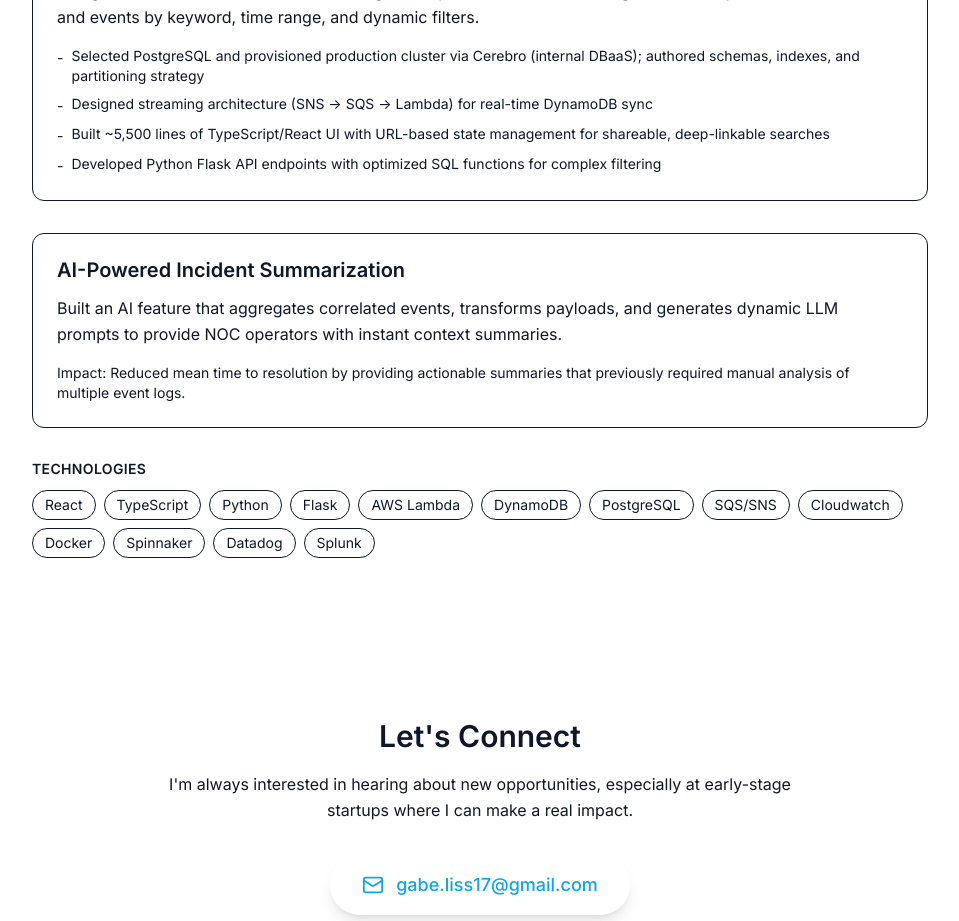
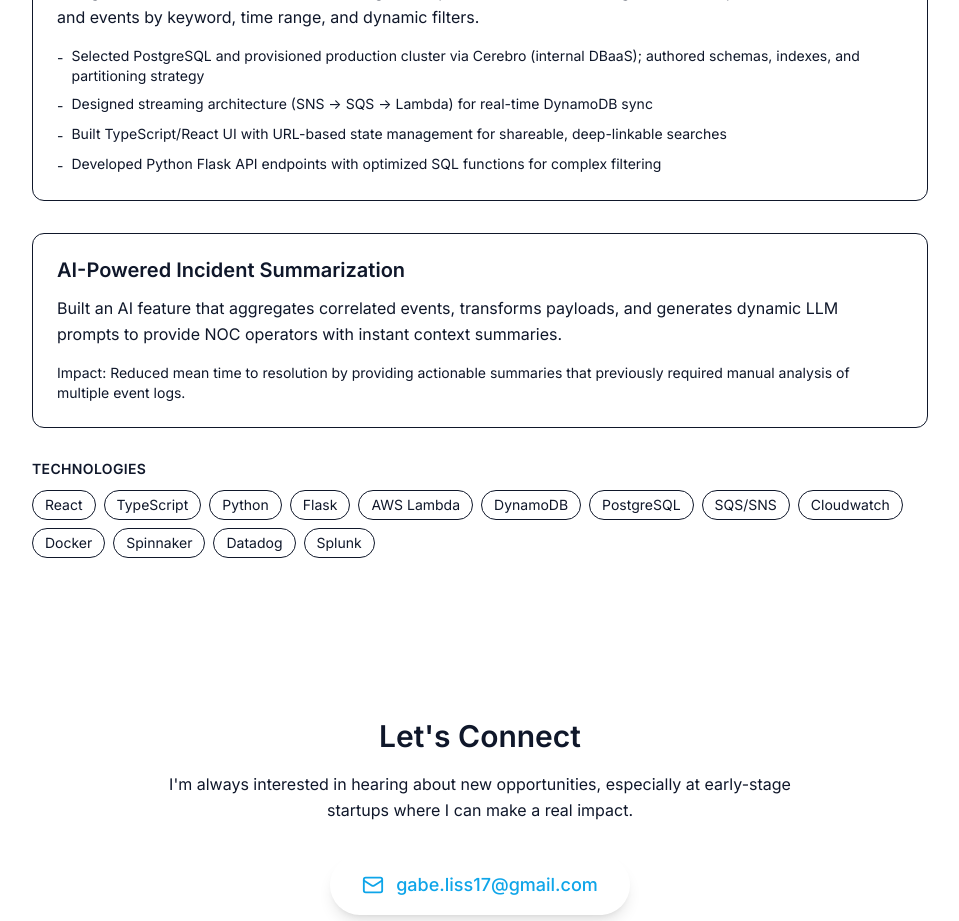
Before and after one commit to gabeliss/personal-site, a React (Vite) app: page / in a window 1280 px wide. Shown: the part 3600-4521 px from the top of the page, without its empty margins (160-1119 px from the left). Built offline with nearby package versions, Linux system fonts and the light colour scheme.

Commit message:
fix text

```diff
--- a/src/components/Experience.tsx
+++ b/src/components/Experience.tsx
@@ -73,7 +73,7 @@ export default function Experience() {
                 </li>
                 <li className="flex items-start gap-2">
                   <span className="text-[--color-accent] mt-0.5">-</span>
-                  Built ~5,500 lines of TypeScript/React UI with URL-based state management for
+                  Built TypeScript/React UI with URL-based state management for
                   shareable, deep-linkable searches
                 </li>
                 <li className="flex items-start gap-2">
```
Also changed, not shown: 1 other file (tests, documents, lock files or other folders).
